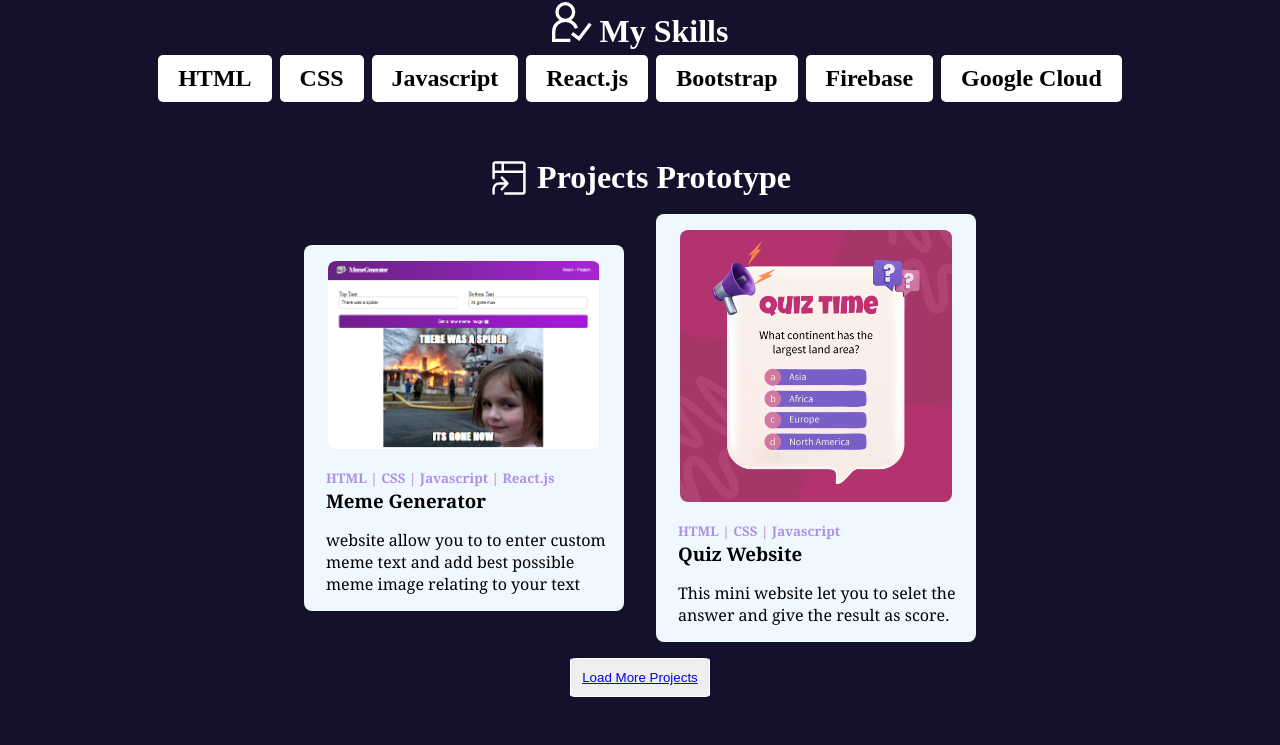
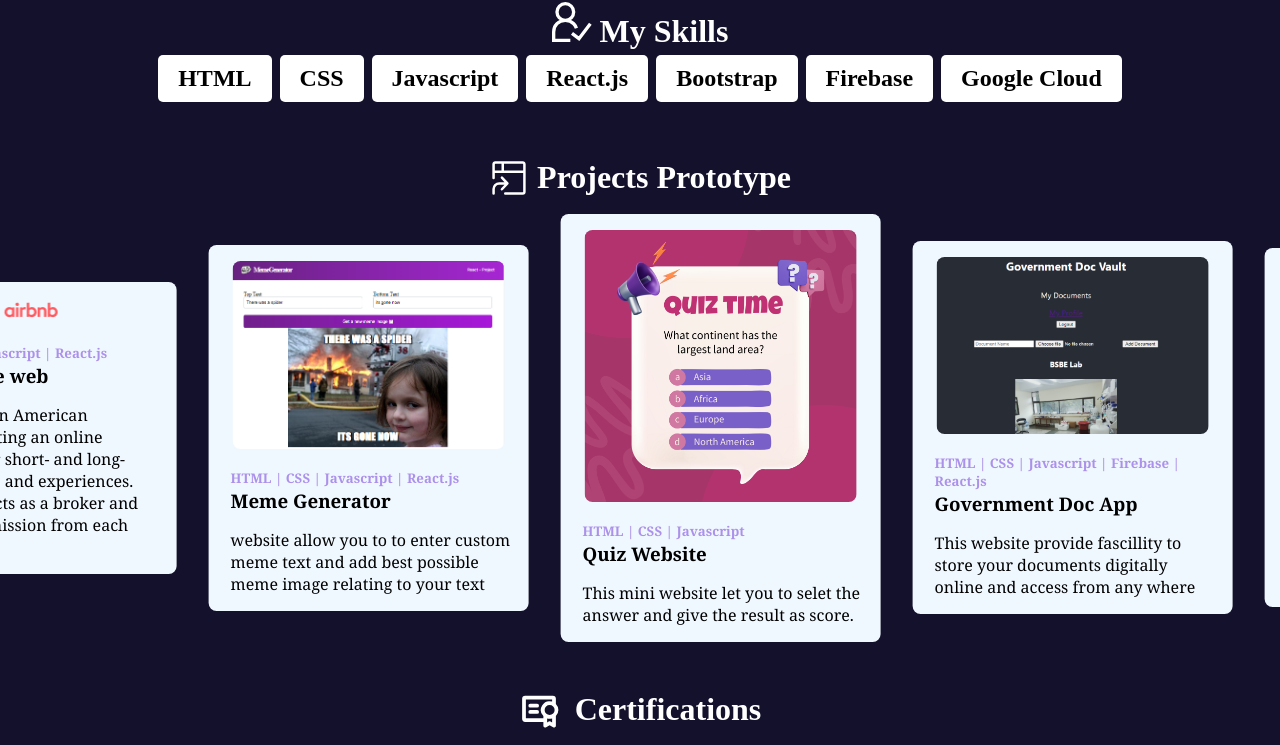
Before and after one commit to pradeepkumar-es/my-portfolio, a React (Vite) app: page / in a window 1280 px wide. Shown: the part 1253-1998 px from the top of the page. Built offline with nearby package versions, Linux system fonts and the light colour scheme.

Commit message:
inifinite slide effect of projects in home and transition effect in project card is added

```diff
--- a/index.css
+++ b/index.css
@@ -1,3 +1,6 @@
 html{
     margin: 0;
 }
+body{
+    overflow-x: hidden;
+}
--- a/src/components/Home.jsx
+++ b/src/components/Home.jsx
@@ -28,8 +28,12 @@ import { Link } from "react-router-dom";
 // import Navabar from "./Navbar";
 // import MovingElement from "./MovingElement";
 export default function Home() {
-    const maxProjectToShow = 2;
-    const projectToShow = projects.slice(0, maxProjectToShow);
+    // const maxProjectToShow = 2;
+    // const projectToShow = projects.slice(0, maxProjectToShow);
+
+    // Duplicate the projects array to create an infinite loop effect
+    const allProjects = [...projects, ...projects];
+    console.log(allProjects)
     return (
         <>
             <div className="home">
@@ -72,9 +76,10 @@ export default function Home() {
                         </div>
                         <div className="jcard">
                             {
-                                myjourney.map((data) => {
+                                myjourney.map((data,index) => {
                                     return (
                                         <MYJourney
+                                            key={index}
                                             jlogo={data.logo}
                                             jname={data.name}
                                             jdetail={data.detail}
@@ -87,7 +92,7 @@ export default function Home() {
                     </div>
                 </div>
                 <div className="skills">
-                <h1>< GrUserExpert  style={{ width: "2.5rem", height: "2.5rem" }} />&nbsp;My Skills</h1>
+                    <h1>< GrUserExpert style={{ width: "2.5rem", height: "2.5rem" }} />&nbsp;My Skills</h1>
                     <div className="skillContainer">
                         <div>HTML</div>
                         <div>CSS</div>
@@ -103,10 +108,29 @@ export default function Home() {
                     <div id="projects" className="myprojects">
 
                         {
-                            projectToShow.map((data) => {
+                            // projectToShow.map((data) => {
+                            projects.map((data,index) => {
                                 return (
                                     <>
                                         <ProjectCard
+                                            key={index}
+                                            primage={data.image}
+                                            prname={data.name}
+                                            prlink={data.link}
+                                            prtech={data.tech}
+                                            prdetail={data.detail}
+                                        />
+                                    </>
+                                )
+                            })
+                        }
+                        {
+                            // projectToShow.map((data) => {
+                            projects.map((data,index) => {
+                                return (
+                                    <>
+                                        <ProjectCard
+                                            key={index}
                                             primage={data.image}
                                             prname={data.name}
                                             prlink={data.link}
@@ -118,16 +142,17 @@ export default function Home() {
                             })
                         }
                     </div>
-                    <button className="load-project" >
-                       <Link to='/projects'>Load More Projects</Link> </button>
+                    {/* <button className="load-project" >
+                        <Link to='/projects'>Load More Projects</Link> </button> */}
                 </div>
                 <div className="certification">
                     <h1><PiCertificateBold style={{ width: "2.5rem", height: "2.5rem" }} /> &nbsp; Certifications</h1> {/*&nbsp; => non breaking space */}
                     <div className="certificates">
                         {
-                            certificates.map((data) => {
+                            certificates.map((data,index) => {
                                 return (
                                     <Certifications
+                                        key={index}
                                         cimg={data.cimg}
                                         cname={data.name}
                                     />
--- a/src/css/home.css
+++ b/src/css/home.css
@@ -174,14 +174,36 @@
     align-items: center;
     flex-direction: column;
     flex-grow: 1;
+    width: 100%; /*seeting as per requirement of projects*/
+    overflow: hidden; /*To stop making of scroll bar*/
+}
+.home{
+    overflow-x: hidden;
 }
 .home .myprojects{
     display: flex;
     flex-direction: row;
-    flex-wrap: wrap;
+
+    /* white-space: nowrap; */
     justify-content: center;
     align-items: center;
     gap: 2rem;
+    /*animation part*/
+    flex-shrink: 0;
+    height: auto;
+    flex-wrap:nowrap;
+    animation: scrollProjects 50s linear infinite;
+}
+@keyframes scrollProjects{
+    0%{
+        transform: translateX(0);
+    }
+    100%{
+        transform: translate(-42%); /*to left*/
+    }
+}
+.home .myprojects:hover{
+    animation-play-state:paused;
 }
 .home .myproject h1{
     text-align: center;
--- a/src/css/projectcard.css
+++ b/src/css/projectcard.css
@@ -9,6 +9,10 @@
     border-radius: .5em;
     text-align: start;
     font-family:Cambria, Cochin, Georgia, Times, 'Times New Roman', serif;
+    transition: transform 0.3s ease;
+}
+.ProjectCard:hover{
+    transform: scale(1.1);
 }
 .ProjectCard  img{
     max-width: 17rem;
```
Also changed, not shown: src/images/passenger-counter.jpg. Lines whose indentation alone changed are shown as unchanged.
